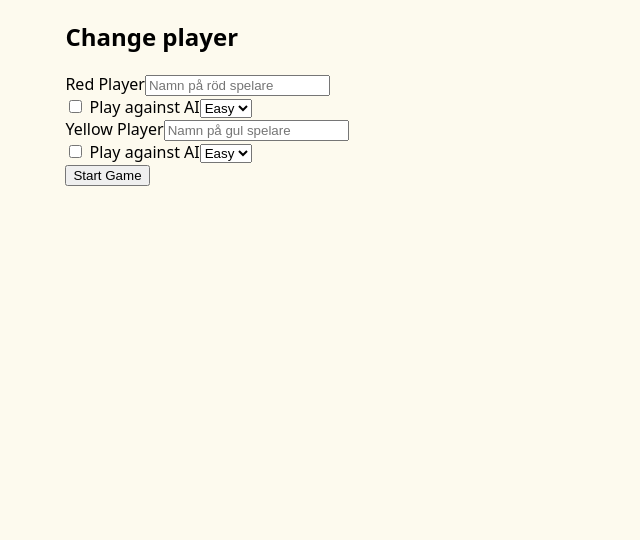
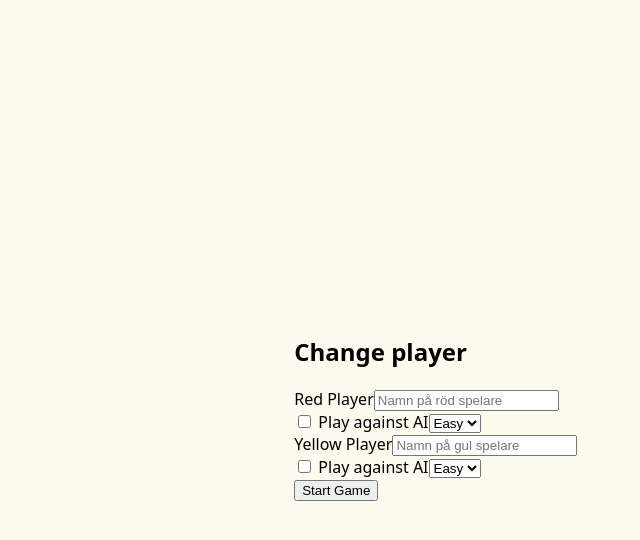
Before and after one commit to EricClasson/Connect_4_group_project, a React (Vite) app: page / in a window 1280 px wide. Shown: the top 540 px of the page, without its empty margins (117-757 px from the left). Built offline with nearby package versions, Linux system fonts and the light colour scheme.

Commit message:
center the form

```diff
--- a/src/styles/registerCreatePlayer.css
+++ b/src/styles/registerCreatePlayer.css
@@ -0,0 +1,11 @@
+#root:has(.modal) {
+  width: min(100% - 3rem, 50ch);
+}
+
+body {
+  display: flex;
+  align-items: center;
+  justify-content: center;
+  flex-direction: column;
+  min-height: 100dvh;
+}
```
